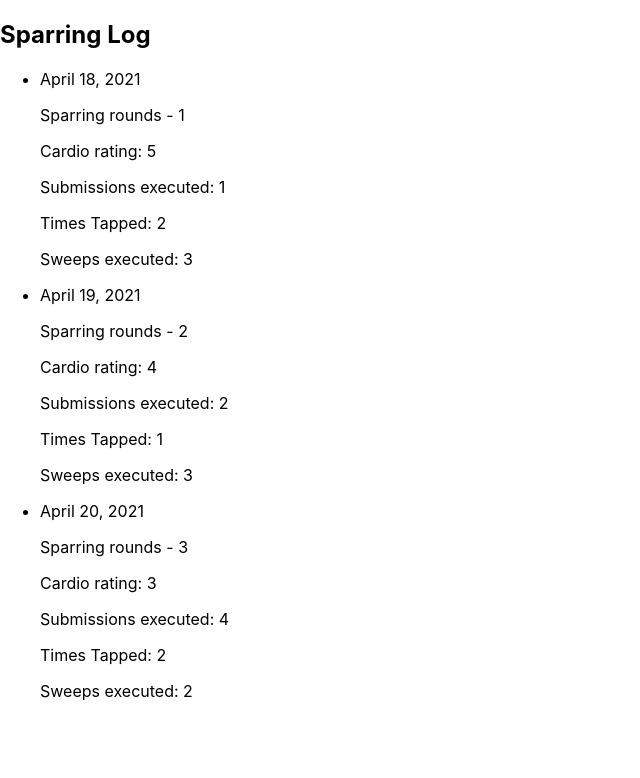
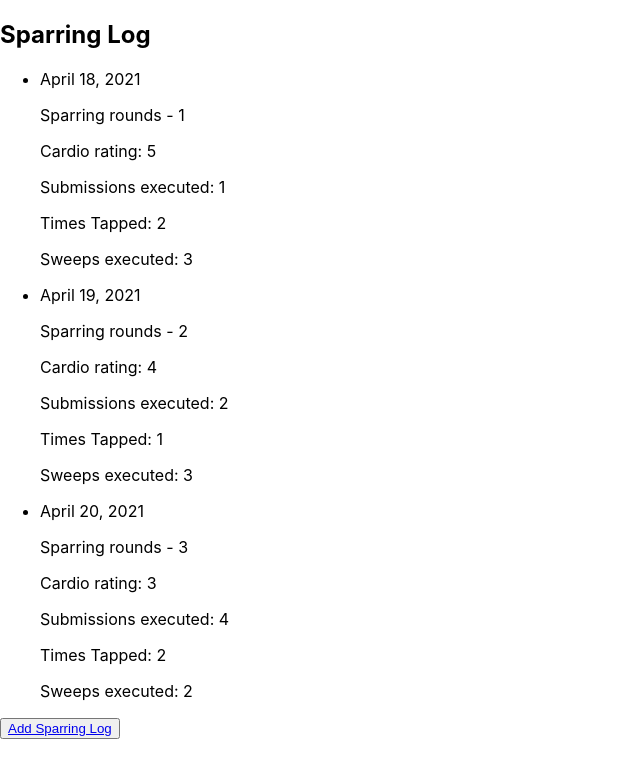
Before and after one commit to WesGlassmeyer/bjj-sparring-tracker, a React (Create React App) app: page /sparring_log in a window 1280 px wide. Shown: the top 778 px of the page, without its empty margins (0-640 px from the left). Built offline with nearby package versions, Linux system fonts and the light colour scheme.

Commit message:
add link to detail page

```diff
--- a/src/LogPage/LogPage.js
+++ b/src/LogPage/LogPage.js
@@ -1,5 +1,6 @@
 import React, { Component } from "react";
 import LogList from "../LogList/LogList";
+import { Link } from "react-router-dom";
 import "./LogPage.css";
 
 export default class LogPage extends Component {
@@ -9,6 +10,11 @@ export default class LogPage extends Component {
         <h2 className="log-page-title">Sparring Log</h2>
 
         <LogList />
+        <div class="add-log">
+          <button type="submit" class="add-logbtn">
+            <Link to="/sparring_details">Add Sparring Log</Link>
+          </button>
+        </div>
       </div>
     );
   }
```
